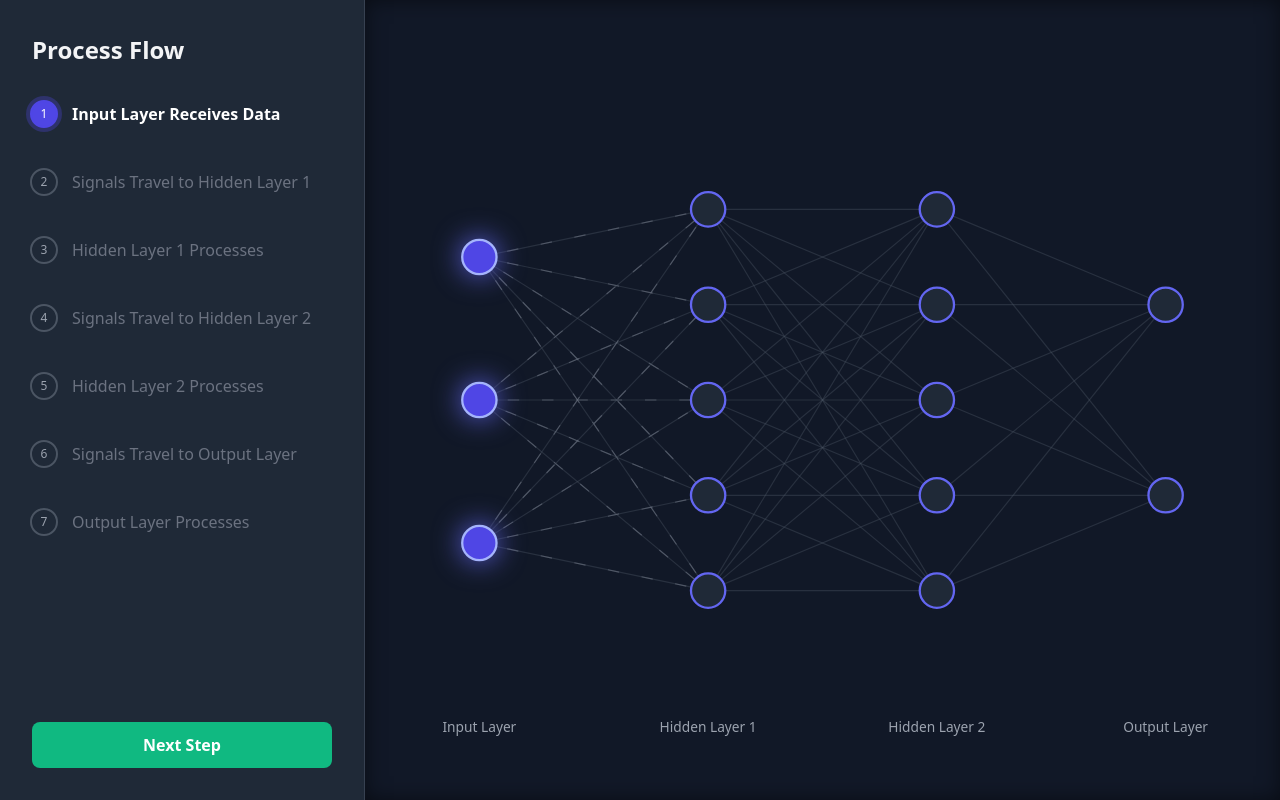
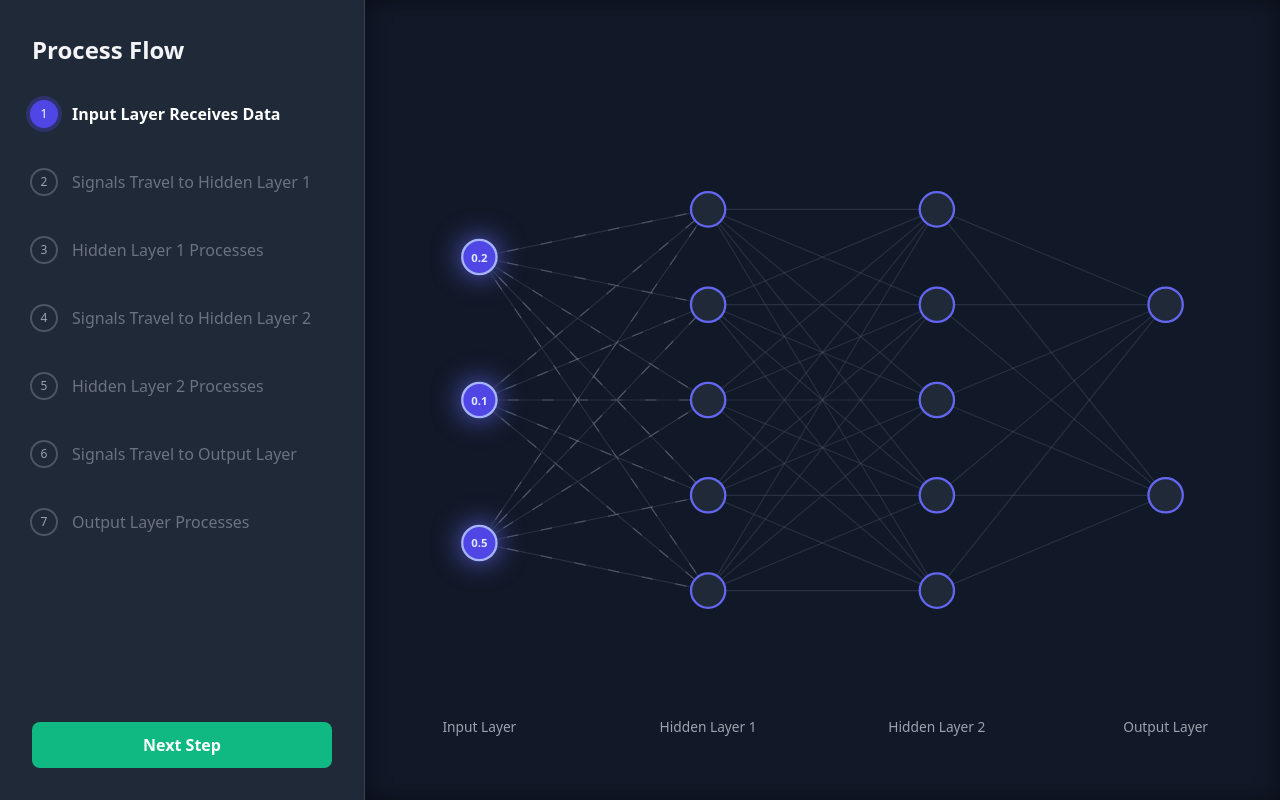
Before and after one commit to ChipiKaf/ai-model-playground, a React (Vite) app: page / in a window 1280 px wide. Built offline with nearby package versions, Linux system fonts and the light colour scheme.

Commit message:
feat: Display neuron activation values next to neurons during network animation and initialize input layer values.

```diff
--- a/src/components/NetworkVisualization.scss
+++ b/src/components/NetworkVisualization.scss
@@ -106,5 +106,22 @@
     font-size: 12px;
     text-anchor: middle;
     pointer-events: none;
+    user-select: none;
+  }
+
+  .neuron-value {
+    fill: #e0e7ff; // Indigo-100
+    font-size: 10px;
+    font-weight: 600;
+    text-anchor: middle;
+    dominant-baseline: central;
+    pointer-events: none;
+    user-select: none;
+    opacity: 0;
+    transition: opacity 0.3s ease;
+
+    &.visible {
+      opacity: 1;
+    }
   }
 }
--- a/src/components/NetworkVisualization.tsx
+++ b/src/components/NetworkVisualization.tsx
@@ -35,10 +35,12 @@ const NetworkVisualization: React.FC<NetworkVisualizationProps> = ({ layerSizes,
   // Animation State
   const [activeLayer, setActiveLayer] = useState<number | null>(null);
   const [signals, setSignals] = useState<Signal[]>([]);
+  const [neuronValues, setNeuronValues] = useState<Record<string, number>>({});
   const animationRef = useRef<number>(undefined);
 
   // Calculate positions of all neurons
   const neurons: NeuronPosition[] = useMemo(() => {
+    // ... (existing code)
     const positions: NeuronPosition[] = [];
 
     const layerSpacing = (width - 2 * paddingX) / (layerSizes.length - 1);
@@ -93,21 +95,39 @@ const NetworkVisualization: React.FC<NetworkVisualizationProps> = ({ layerSizes,
     // Even steps: Layer Activation
     // Odd steps: Signal Transmission
 
-    if (currentStep % 2 === 0) {
+    if (currentStep === 0) {
+       // Reset values on start
+       setNeuronValues({});
+       // Initialize Input Layer
+       const newValues: Record<string, number> = {};
+       for(let i=0; i<layerSizes[0]; i++) {
+         newValues[`0-${i}`] = Math.random();
+       }
+       setNeuronValues(newValues);
+       setActiveLayer(0);
+       setSignals([]);
+    } else if (currentStep % 2 === 0) {
       // Layer Activation
       const layerIndex = currentStep / 2;
       setActiveLayer(layerIndex);
       setSignals([]); // Clear any signals
+
+      // Generate values for this layer
+      setNeuronValues(prev => {
+        const next = { ...prev };
+        for(let i=0; i<layerSizes[layerIndex]; i++) {
+          next[`${layerIndex}-${i}`] = Math.random();
+        }
+        return next;
+      });
+
     } else {
       // Signal Transmission
       const sourceLayerIndex = (currentStep - 1) / 2;
-      setActiveLayer(null); // Or keep previous layer active? Let's turn off to focus on signals?
-      // User said "light that's moving along the line".
-      // Let's keep the source layer active? No, usually signals leave.
-
+      setActiveLayer(null);
       createSignals(sourceLayerIndex);
     }
-  }, [currentStep, connections]); // Re-run when step changes
+  }, [currentStep, connections, layerSizes]);
 
   const createSignals = (sourceLayerIndex: number) => {
     const relevantConnections = connections.filter(c => c.sourceLayer === sourceLayerIndex);
@@ -203,16 +223,29 @@ const NetworkVisualization: React.FC<NetworkVisualizationProps> = ({ layerSizes,
 
         {/* Neurons */}
         <g className="neurons">
-          {neurons.map((neuron) => (
+          {neurons.map((neuron) => {
+            const val = neuronValues[`${neuron.layerIndex}-${neuron.neuronIndex}`];
+            const isVisible = val !== undefined;
+
+            return (
+              <g key={`neuron-group-${neuron.layerIndex}-${neuron.neuronIndex}`}>
                 <circle
-              key={`neuron-${neuron.layerIndex}-${neuron.neuronIndex}`}
                   cx={neuron.x}
                   cy={neuron.y}
                   r={neuronRadius}
                   className={`neuron ${activeLayer === neuron.layerIndex ? 'active' : ''}`}
                   onClick={() => onNeuronSelect?.(neuron.layerIndex, neuron.neuronIndex)}
                 />
-          ))}
+                <text
+                  x={neuron.x}
+                  y={neuron.y}
+                  className={`neuron-value ${isVisible ? 'visible' : ''}`}
+                >
+                  {isVisible ? val.toFixed(1) : ''}
+                </text>
+              </g>
+            );
+          })}
         </g>
 
         {/* Layer Labels */}
```
Lines whose indentation alone changed are shown as unchanged.
